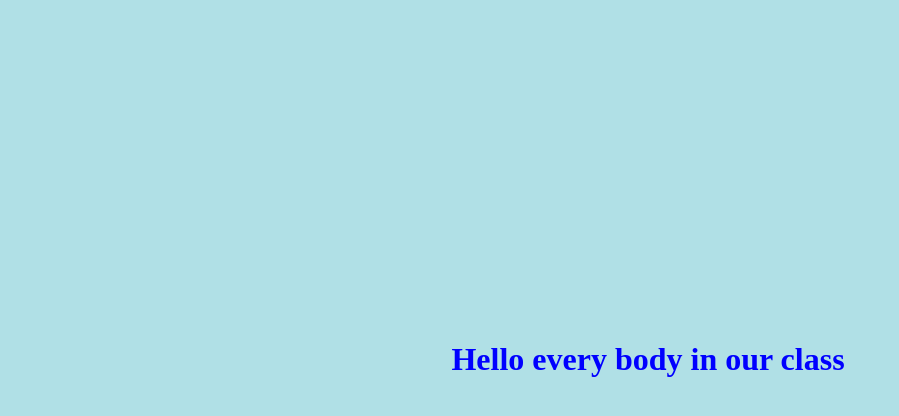
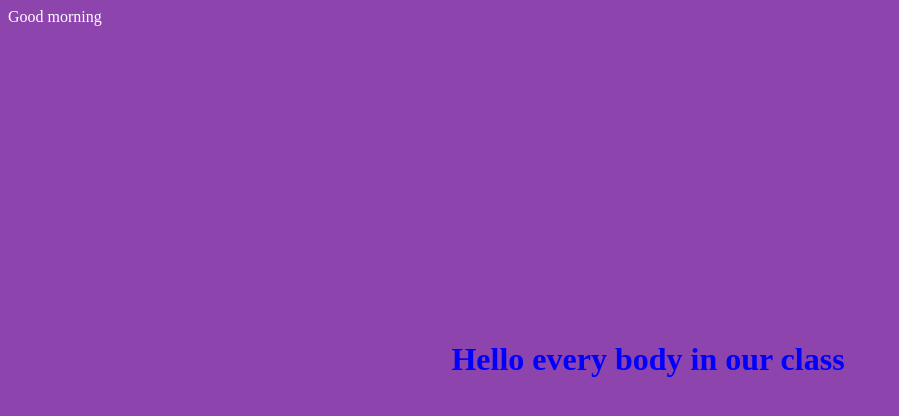
Before and after one commit to driass/MagnumSam, a plain HTML site: page index.html in a window 1280 px wide. Shown: the whole page, without its empty margins (0-899 px from the left). Drawn offline with Linux system fonts and the light colour scheme.

```diff
--- a/index.html
+++ b/index.html
@@ -7,6 +7,7 @@
 	</head>
 
 	<body>
+	Good morning
 	<h1>
 	Hello every body in our class
 	</h1>
--- a/styles.css
+++ b/styles.css
@@ -1,5 +1,6 @@
 body {
-  background-color: powderblue;
+  background-color: #8e44ad;
+  color : white;
 }
 h1 {
   color: blue;
```
